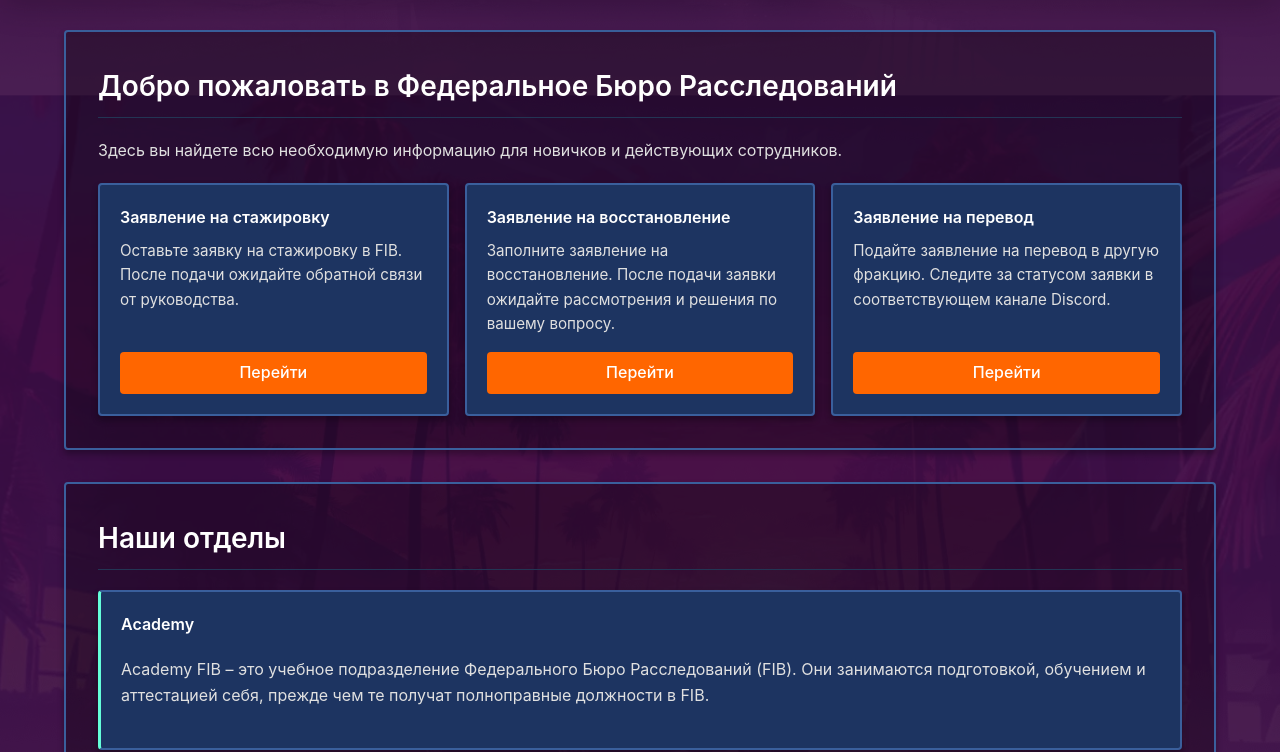
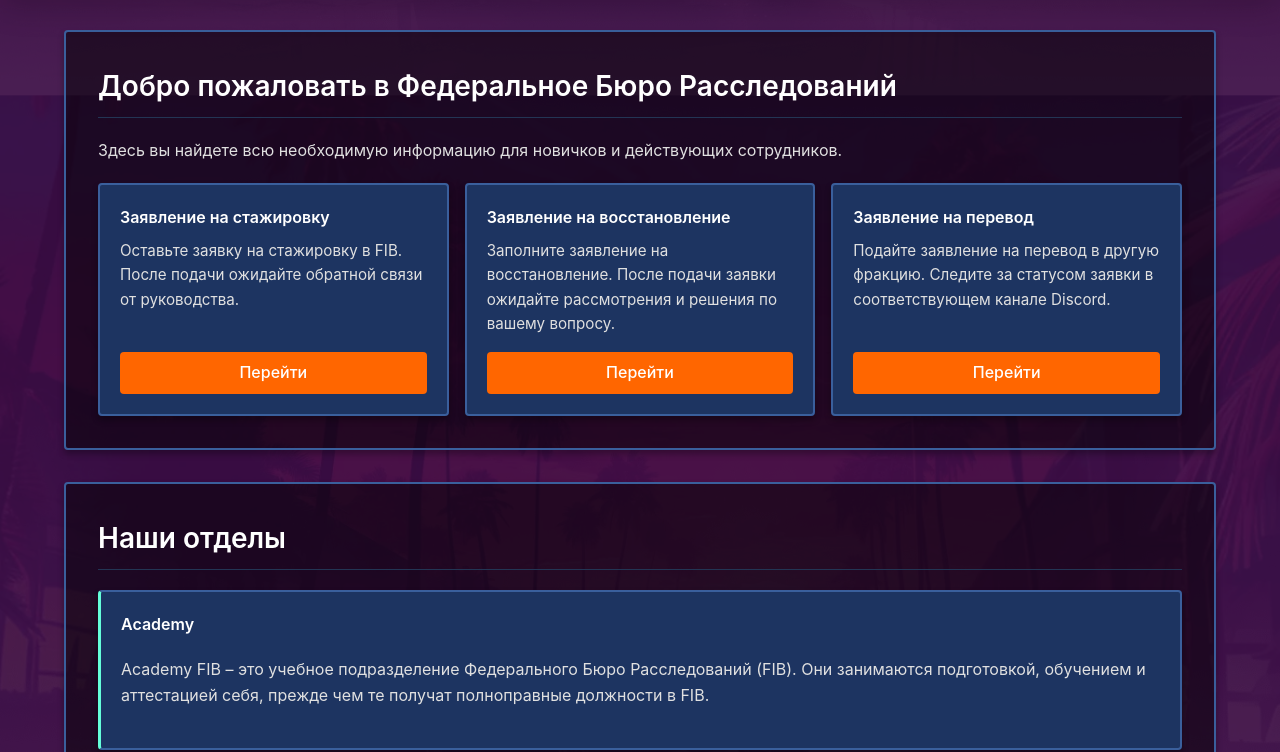
Before and after one commit to newman-fam/FIB, a plain HTML site: page index.html in a window 1280 px wide. Shown: the part 82-834 px from the top of the page. Drawn offline with nearby package versions, Linux system fonts and the light colour scheme.

Commit message:
Update init.css

```diff
--- a/init.css
+++ b/init.css
@@ -3,7 +3,7 @@
     --background-image-url: url("car.webp");
     --link-card-button-background-color: #ff6600; /* оранжевый */
     --link-card-button-background-color-hover: #0af765;
-    --block-background-color: rgba(0, 0, 0, 0.3);
+    --block-background-color: rgba(0, 0, 0, 0.5);
     /*--block-background-color: #11224099 if wanna use hex value */
     /* #RRGGBBAA R red, G grean, B blue, A alfa(opacity) */
 
```
